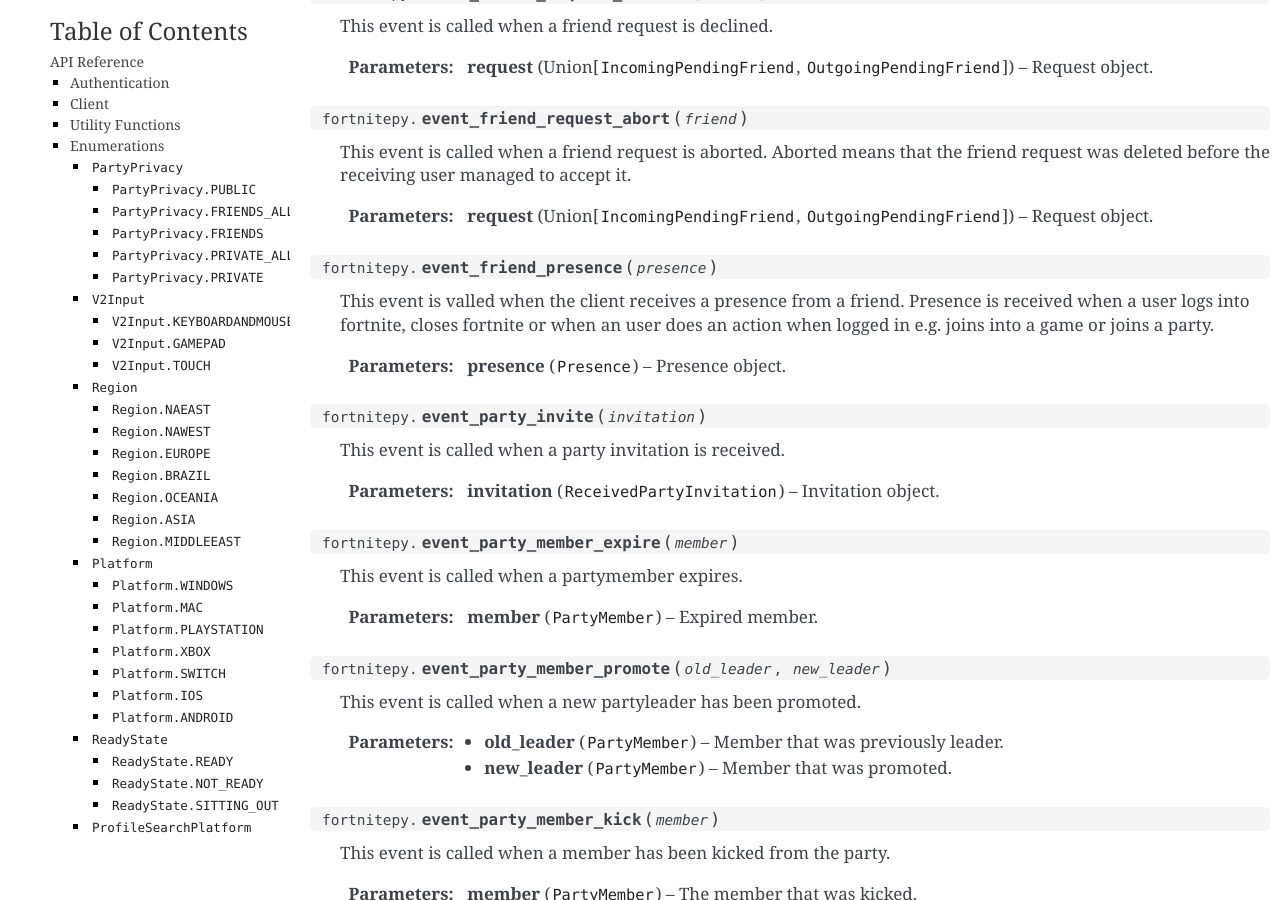
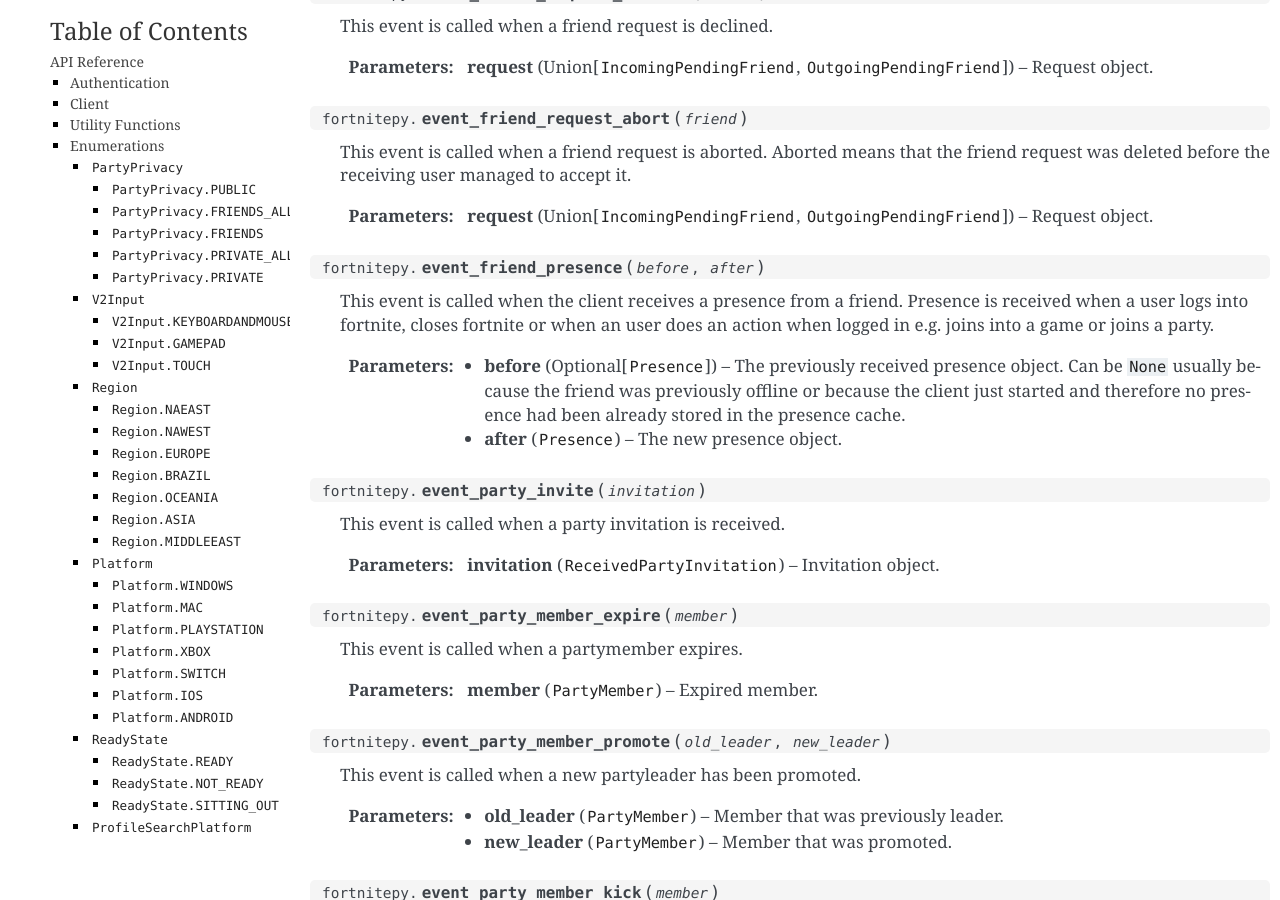
Before and after one commit to Terbau/fortnitepy, a Sphinx documentation site: the page built from docs/api.rst, in a window 1280 px wide and 900 px high, scrolled down 8827 px. Built offline with Sphinx 7.4.7, drawn with Linux system fonts in a browser that asks for light colours.

Commit message:
add before arg to event_friend_presence()

```diff
--- a/docs/api.rst
+++ b/docs/api.rst
@@ -323,15 +323,17 @@
 	:param request: Request object.
 	:type request: Union[:class:`IncomingPendingFriend`, :class:`OutgoingPendingFriend`]
 
-.. function:: event_friend_presence(presence)
+.. function:: event_friend_presence(before, after)
 
-	This event is valled when the client receives a presence from a friend.
+	This event is called when the client receives a presence from a friend.
 	Presence is received when a user logs into fortnite, closes fortnite or
 	when an user does an action when logged in e.g. joins into a game or joins
 	a party.
 
-	:param presence: Presence object.
-	:type presence:	:class:`Presence`
+	:param before: The previously received presence object. Can be ``None`` usually because the friend was previously offline or because the client just started and therefore no presence had been already stored in the presence cache.
+	:type before: Optional[:class:`Presence`]
+	:param after: The new presence object.
+	:type after: :class:`Presence`
 
 .. function:: event_party_invite(invitation)
 
```
Also changed, not shown: 2 other files.
